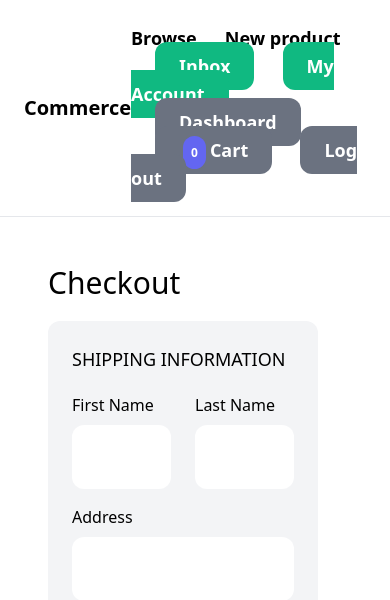
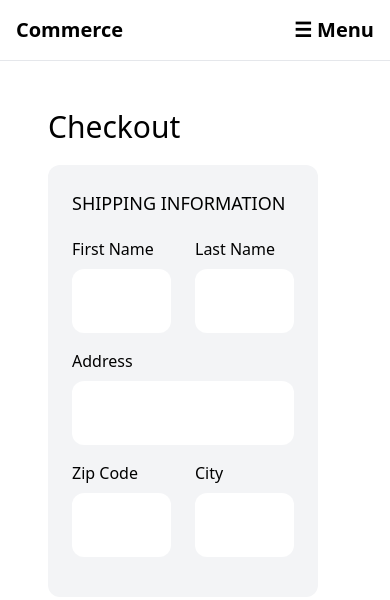
Before and after one commit to RThemian/commerce2, a Django app: page /cart/checkout/ in a window 390 px wide. Shown: the top 600 px of the page. Run offline with Django 4.2, Linux system fonts and the light colour scheme; the first user in the database is signed in; some libraries are stand-ins or nearby versions.

Commit message:
adds mobile styling menu instead of navbar

```diff
--- a/core/templates/core/base.html
+++ b/core/templates/core/base.html
@@ -11,12 +11,15 @@
     </head>
 
     <body>
-        <nav class="py-6 px-6 flex justify-between items-center border-b border-gray-200">
+        <nav class="py-4 px-4 md:py-6 md:px-6 flex justify-between items-center border-b border-gray-200">
             <a href="/" class="text-xl font-semibold">Commerce</a>
-
-            <div class="space-x-6">
+            <button id="menu-toggle" class="md:hidden text-xl font-semibold">
+                &#9776; Menu
+            </button>
+            <div id="menu-items" class="hidden md:flex space-x-6">
+                <!-- Rest of the code -->
                 <a href="{% url 'product:products' %}" class="text-lg font-semibold hover:text-gray-500">Browse</a>
-                <a href="{% url 'product:new' %}" class="text-lg font-semibold hover:text-gray-500">New product</a>
+                <a href="{% url 'product:new' %}" class="text-lg font-semibold hover:text-gray-500">New product DESK</a>
 
                     {% if request.user.is_authenticated %}
 
@@ -44,6 +47,30 @@
                     {% endif %}
             </div>
         </nav>
+        <div id="mobile-menu" class="hidden md:hidden px-6 py-6 space-y-6">
+            <!-- Mobile menu items -->
+            <a href="{% url 'product:products' %}" class="block text-lg font-semibold hover:text-gray-500">Browse</a>
+            <a href="{% url 'product:new' %}" class="block text-lg font-semibold hover:text-gray-500">New product</a>
+
+            {% if request.user.is_authenticated %}
+                <a href="{% url 'conversation:inbox' %}" class="block px-6 py-3 text-lg font-semibold bg-emerald-500 text-white rounded-xl hover:bg-emerald-700">Inbox</a>
+                <a href="{% url 'core:myaccount' %}" class="block px-6 py-3 text-lg font-semibold bg-emerald-500 text-white rounded-xl hover:bg-emerald-700">My Account</a>
+                <a href="{% url 'dashboard:index' %}" class="block px-6 py-3 text-lg font-semibold bg-gray-500 text-white rounded-xl hover:bg-gray-700">Dashboard</a>
+                <span
+                    hx-get="{% url 'cart:hx_menu_item' %}"
+                    hx-trigger="update-menu-item from:body"
+                    hx-swap="innerHTML"
+                >
+                    {% include 'cart/menu_item.html' %}
+                </span>
+                <a href="{% url 'core:logout' %}" class="block px-6 py-3 text-lg font-semibold bg-gray-500 text-white rounded-xl hover:bg-gray-700">Log out</a>
+            {% else %}
+                <a href="{% url 'core:signup' %}" class="block px-6 py-3 text-lg font-semibold bg-emerald-500 text-white rounded-xl hover:bg-emerald-700">Sign up</a>
+                <a href="{% url 'core:login' %}" class="block px-6 py-3 text-lg font-semibold bg-gray-500 text-white rounded-xl hover:bg-gray-700">Log in</a>
+            {% endif %}
+        </div>
+
+
 
 
 </div>
@@ -72,8 +99,13 @@
         </footer>
         <!-- htmx -->
         <script src="https://unpkg.com/htmx.org@1.7.0"></script>
+
         {% block scripts %}
         {% endblock %}
-
+        <script>
+            document.getElementById('menu-toggle').addEventListener('click', function() {
+                document.getElementById('mobile-menu').classList.toggle('hidden');
+            });
+        </script>
     </body>
 </html>
```
